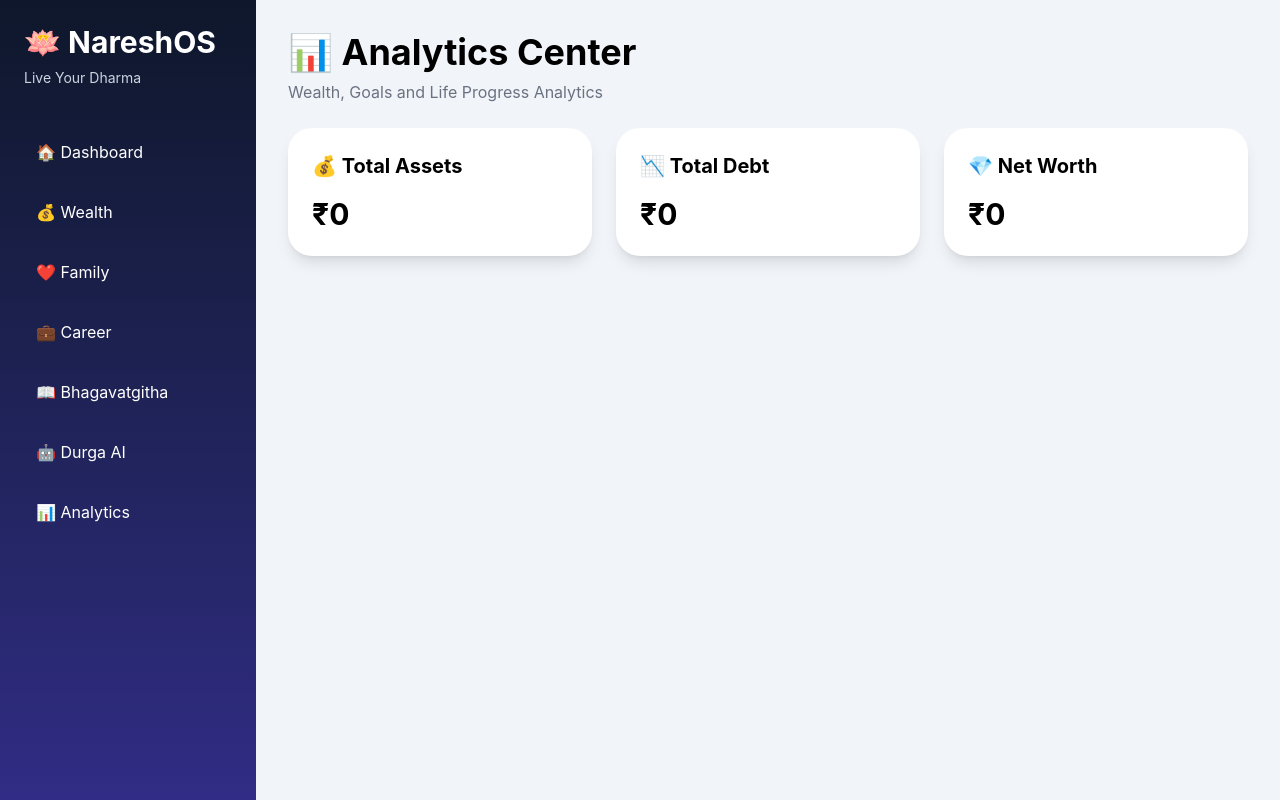
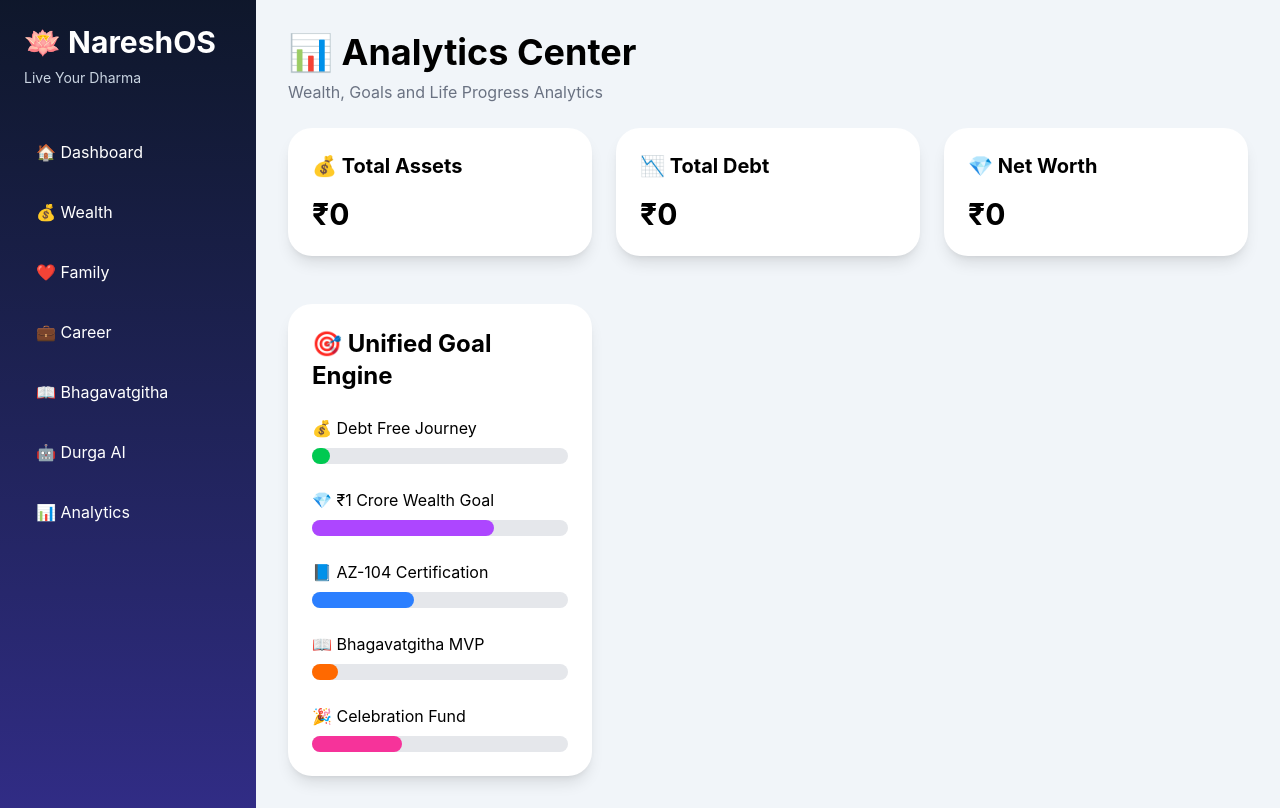
Before and after one commit to nareshphani610/NareshOS, a React app: page /analytics in a window 1280 px wide. Built offline with nearby package versions, Linux system fonts and the light colour scheme; the HTML template or start-up script is replaced by a standard one.

Commit message:
NareshOS Goal Engine Complete

```diff
--- /dev/null
+++ b/src/components/GoalEngine.jsx
@@ -0,0 +1,52 @@
+function GoalEngine() {
+  return (
+    <div className="bg-white rounded-3xl p-6 shadow-lg">
+
+      <h2 className="text-2xl font-bold mb-6">
+        🎯 Unified Goal Engine
+      </h2>
+
+      <div className="space-y-6">
+
+        <div>
+          <p>💰 Debt Free Journey</p>
+          <div className="bg-gray-200 h-4 rounded-full mt-2">
+            <div className="bg-green-500 h-4 rounded-full w-[7%]"></div>
+          </div>
+        </div>
+
+        <div>
+          <p>💎 ₹1 Crore Wealth Goal</p>
+          <div className="bg-gray-200 h-4 rounded-full mt-2">
+            <div className="bg-purple-500 h-4 rounded-full w-[71%]"></div>
+          </div>
+        </div>
+
+        <div>
+          <p>📘 AZ-104 Certification</p>
+          <div className="bg-gray-200 h-4 rounded-full mt-2">
+            <div className="bg-blue-500 h-4 rounded-full w-[40%]"></div>
+          </div>
+        </div>
+
+        <div>
+          <p>📖 Bhagavatgitha MVP</p>
+          <div className="bg-gray-200 h-4 rounded-full mt-2">
+            <div className="bg-orange-500 h-4 rounded-full w-[10%]"></div>
+          </div>
+        </div>
+
+        <div>
+          <p>🎉 Celebration Fund</p>
+          <div className="bg-gray-200 h-4 rounded-full mt-2">
+            <div className="bg-pink-500 h-4 rounded-full w-[35%]"></div>
+          </div>
+        </div>
+
+      </div>
+
+    </div>
+  );
+}
+
+export default GoalEngine;
--- /dev/null
+++ b/src/components/WealthTrendCard.jsx
@@ -0,0 +1,36 @@
+function WealthTrendCard() {
+  return (
+    <div className="bg-white rounded-3xl p-6 shadow-lg">
+
+      <h2 className="text-xl font-bold mb-4">
+        📈 Wealth Trend
+      </h2>
+
+      <p className="mb-2">
+        Jun 2026  → ₹15.18L
+      </p>
+
+      <p className="mb-2">
+        Jul 2026  → ₹16.50L
+      </p>
+
+      <p className="mb-2">
+        Aug 2026  → ₹17.40L
+      </p>
+
+      <p className="mb-2">
+        Sep 2026  → ₹18.50L
+      </p>
+
+      <div className="mt-4">
+        <div className="bg-blue-200 h-3 rounded-full mb-2 w-1/2"></div>
+        <div className="bg-blue-300 h-3 rounded-full mb-2 w-3/5"></div>
+        <div className="bg-blue-400 h-3 rounded-full mb-2 w-4/5"></div>
+        <div className="bg-blue-500 h-3 rounded-full w-full"></div>
+      </div>
+
+    </div>
+  );
+}
+
+export default WealthTrendCard;
--- a/src/pages/Analytics.jsx
+++ b/src/pages/Analytics.jsx
@@ -1,4 +1,5 @@
 import { useEffect, useState } from "react";
+import GoalEngine from "../components/GoalEngine";
 
 function Analytics() {
   const [assets, setAssets] = useState(0);
@@ -67,7 +68,9 @@ function Analytics() {
             ₹{netWorth.toLocaleString("en-IN")}
           </p>
         </div>
-
+<div className="mt-6">
+  <GoalEngine />
+</div>
       </div>
 
     </div>
--- a/src/pages/Wealth.jsx
+++ b/src/pages/Wealth.jsx
@@ -5,7 +5,9 @@ import GoalsCard from "../components/GoalsCard";
 import NetWorthCard from "../components/NetWorthCard";
 import DebtFreeCard from "../components/DebtFreeCard";
 import WealthGoalCard from "../components/WealthGoalCard";
+
 import WealthHistory from "../components/WealthHistory";
+import WealthTrendCard from "../components/WealthTrendCard";
 
 function Wealth() {
   return (
@@ -19,7 +21,7 @@ function Wealth() {
         Manage Assets, Liabilities and Financial Goals
       </p>
 
-      {/* Financial Summary */}
+      {/* Summary Cards */}
       <div className="grid grid-cols-3 gap-6 mt-6">
 
         <NetWorthCard />
@@ -38,9 +40,17 @@ function Wealth() {
         <LiabilitiesCard />
 
         <GoalsCard />
-<div className="mt-6">
-  <WealthHistory />
-</div>
+
+      </div>
+
+      {/* Wealth History */}
+      <div className="mt-6">
+        <WealthHistory />
+      </div>
+
+      {/* Wealth Trend */}
+      <div className="mt-6">
+        <WealthTrendCard />
       </div>
 
     </div>
```
Also changed, not shown: 1 other file (tests, documents, lock files or other folders).
